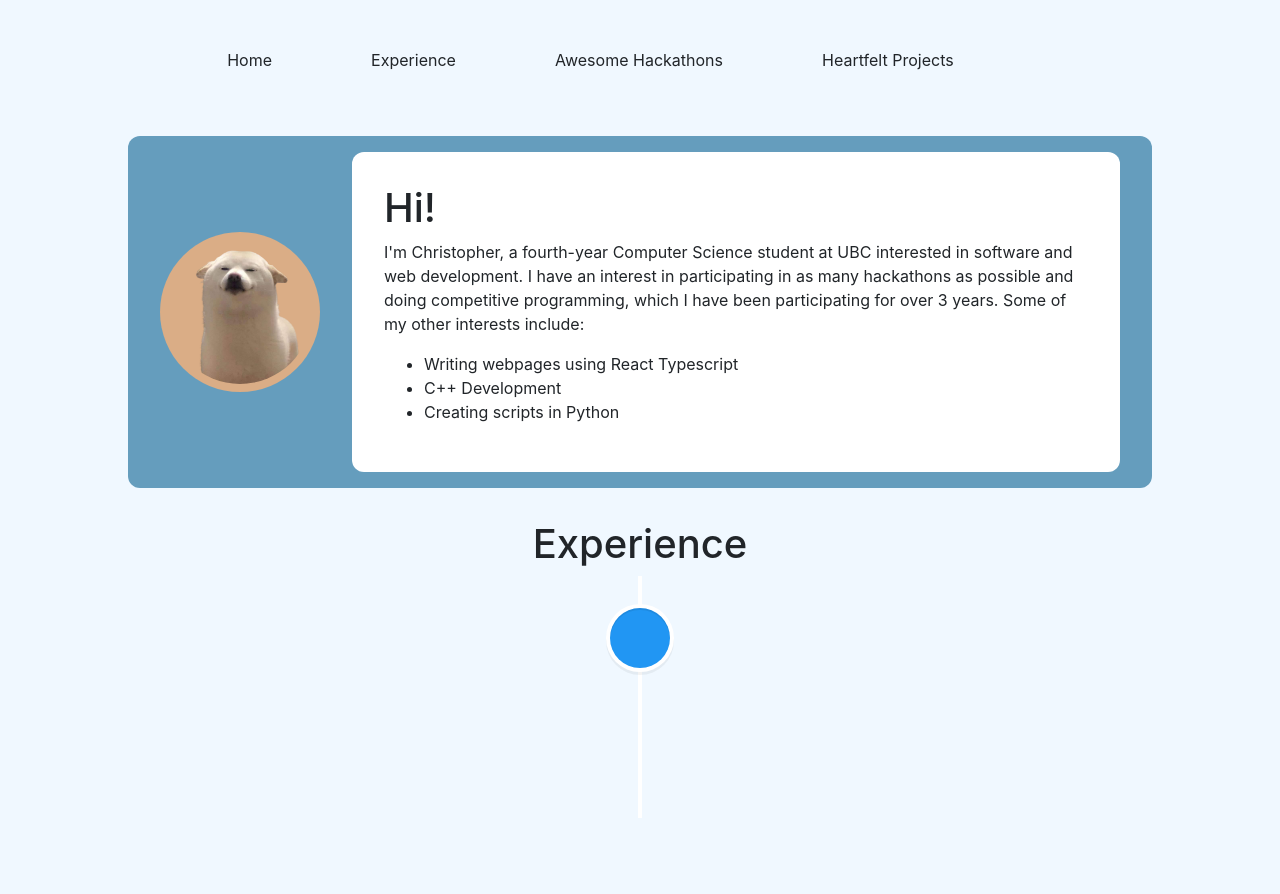
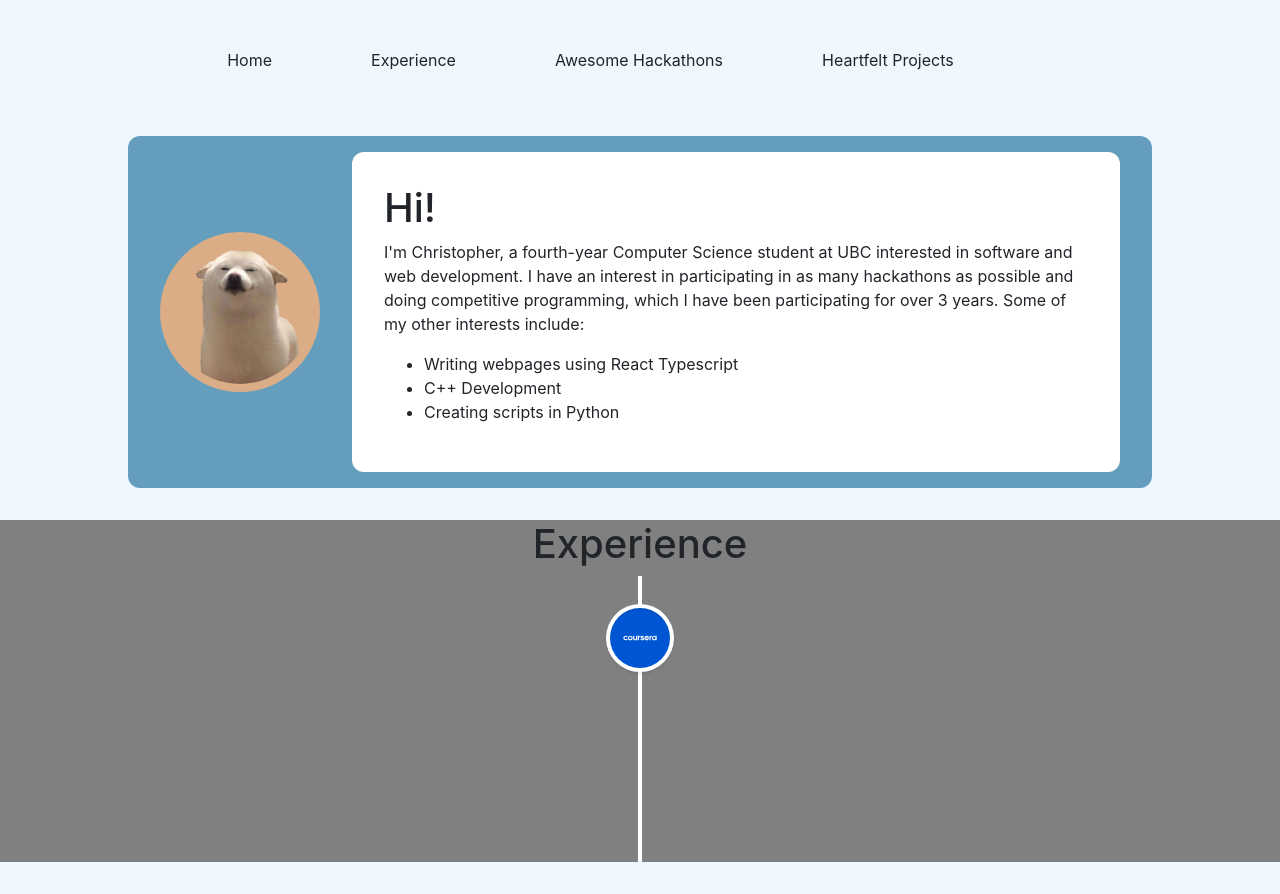
Before and after one commit to christopherhui/personal-website, a React (Create React App) app: page / in a window 1280 px wide. Before the commit the page ends 850 px from the top, so only its background shows below. Built offline with nearby package versions, Linux system fonts and the light colour scheme.

Commit message:
experience

```diff
--- a/src/components/home.component.tsx
+++ b/src/components/home.component.tsx
@@ -4,16 +4,17 @@ import * as React from 'react';
 import { Image } from 'react-bootstrap';
 import { BLUE, RED } from './colors';
 import doge from '../assets/doge.png';
+import { ReactComponent as Coursera } from '../assets/coursera.svg';
 import { VerticalTimeline, VerticalTimelineElement } from 'react-vertical-timeline-component';
 import 'react-vertical-timeline-component/style.min.css';
 
 const rcHomeContainer = css({
   marginTop: '3em',
-  marginRight: '10%',
-  marginLeft: '10%'
 });
 
 const aboutMe = css({
+  marginRight: '10%',
+  marginLeft: '10%',
   background: BLUE,
   borderRadius: '0.75em',
   padding: '1em 2em',
@@ -41,9 +42,15 @@ const intro = css({
   width: '80%'
 });
 
+const expBackground = css({
+  backgroundColor: 'grey'
+});
+
 const experience = css({
   marginTop: '2em',
   marginBottom: '2em',
+  marginRight: '10%',
+  marginLeft: '10%',
 });
 
 const expTitle = css({
@@ -68,16 +75,19 @@ const Home = () => {
           </ul>
         </div>
       </div>
+      <div css={expBackground}>
         <div css={experience}>
           <h1 css={expTitle}>Experience</h1>
           <VerticalTimeline>
             <VerticalTimelineElement
-            contentStyle={{ background: 'rgb(33, 150, 243)', color: '#fff' }}
-            contentArrowStyle={{ borderRight: '7px solid  rgb(33, 150, 243)' }}
-            date="2011 - present"
-            iconStyle={{ background: 'rgb(33, 150, 243)', color: '#fff' }}>
-            <h3 className="vertical-timeline-element-title">Creative Director</h3>
-            <h4 className="vertical-timeline-element-subtitle">Miami, FL</h4>
+              contentStyle={{ background: '#0056d2', color: '#FFF' }}
+              contentArrowStyle={{ borderRight: '7px solid  #0056d2' }}
+              date="Jan 2021 - Apr 2021"
+              icon={<Coursera style={{ height: 40, width: 40, marginTop: '-20px', marginLeft: '-20px' }} />}
+              iconStyle={{ background: '#0056d2', color: '0056d2' }}>
+              <h3>Coursera</h3>
+              <h4>Software Engineer Intern</h4>
+              <h4>Toronto, ON</h4>
               <p>
                 Creative Direction, User Experience, Visual Design, Project Management, Team Leading
             </p>
@@ -85,6 +95,7 @@ const Home = () => {
           </VerticalTimeline>
         </div>
       </div>
+    </div>
   );
 };
 
```
Also changed, not shown: src/assets/coursera.svg (added). Lines whose indentation alone changed are shown as unchanged.
